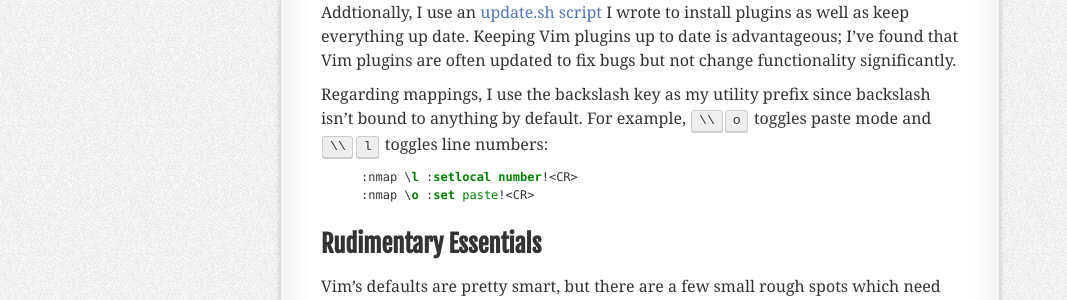
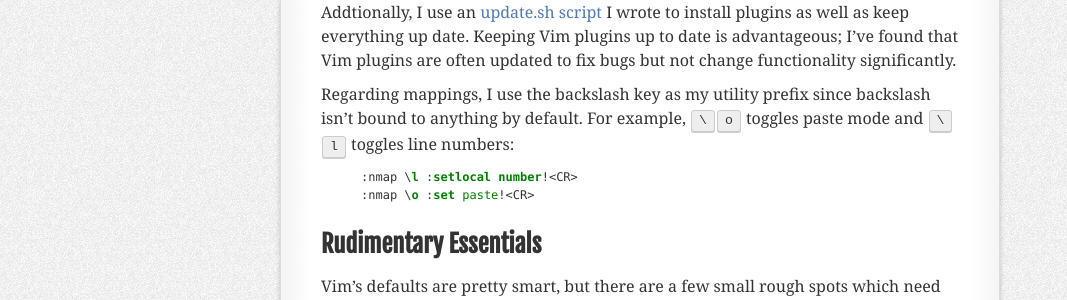
Before and after one commit to statico/statico.github.io, a Jekyll site: the page built from _posts/2013-02-19-vim.md, in a window 1280 px wide and 900 px high, scrolled down 1385 px. Shown: the part 147-447 px from the top of the window, without its empty margins (0-1067 px from the left). Built offline with Jekyll 4.4.1, drawn with Linux system fonts in a browser that asks for light colours; comment, search, counter and statistics services are not loaded.

```diff
--- a/_posts/2013-02-19-vim.md
+++ b/_posts/2013-02-19-vim.md
@@ -29,7 +29,7 @@ It's also useful to keep the `.vim/` directory in version control because you ca
 
 Addtionally, I use an [update.sh script][updatesh] I wrote to install plugins as well as keep everything up date. Keeping Vim plugins up to date is advantageous; I've found that Vim plugins are often updated to fix bugs but not change functionality significantly.
 
-Regarding mappings, I use the backslash key as my utility prefix since backslash isn't bound to anything by default. For example, <kbd>\\</kbd><kbd>o</kbd> toggles paste mode and <kbd>\\</kbd><kbd>l</kbd> toggles line numbers:
+Regarding mappings, I use the backslash key as my utility prefix since backslash isn't bound to anything by default. For example, <kbd>\ </kbd><kbd>o</kbd> toggles paste mode and <kbd>\ </kbd><kbd>l</kbd> toggles line numbers:
 
 {% highlight vim %}
 :nmap \l :setlocal number!<CR>
```
